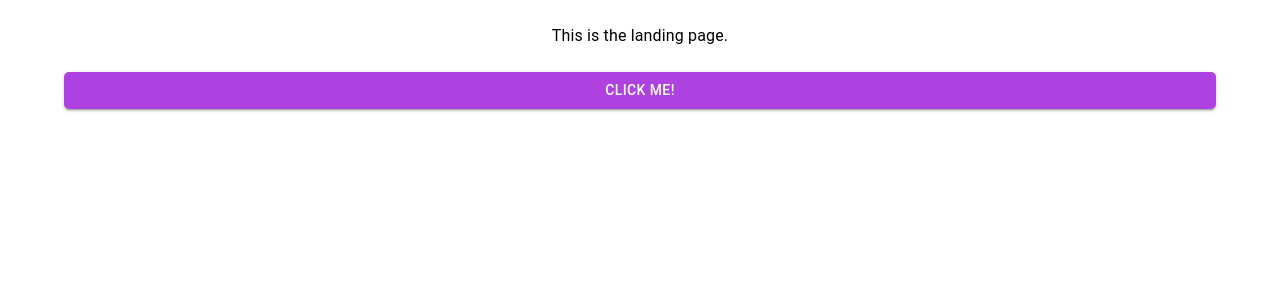
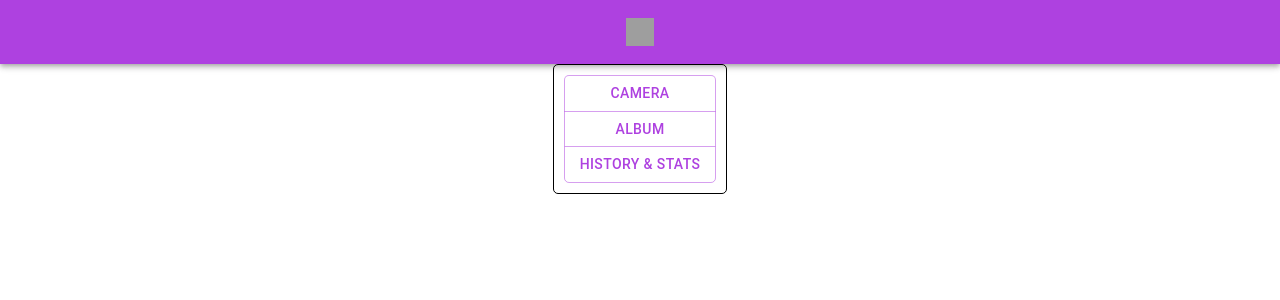
Before and after one commit to ML72/Im-Pose, a React (Vite) app: page / in a window 1280 px wide. Shown: the top 300 px of the page. Built offline with nearby package versions, Linux system fonts and the light colour scheme; grey boxes are pictures that could not be loaded.

Commit message:
setting up pages

```diff
--- a/src/App.css
+++ b/src/App.css
@@ -135,3 +135,39 @@ body {
     font-weight: 400;
     line-height: 21px;
   }
+
+  /* Home */
+  .home-button-container {
+    align-items: center;
+    margin: auto;
+    justify-content: start;
+    text-align: center;
+    height: 80%;
+
+  }
+  .home-button-group {
+    /* display: flex;
+    flex-direction: column;
+    align-items: center; */
+    padding: 10px;
+    margin: auto;
+    border: 1px solid black;
+  }
+  .home-button {
+    padding-bottom: 100px;
+  }
+
+
+  /* NavBar */
+  .navbar {
+    align-items: center;
+  }
+  .navbar-tool {
+    padding: 1rem;
+  }
+  .navbar-logo {
+    position: relative;
+    padding: 0.1rem;
+    width: 2rem;
+    height: 2rem;
+  }
--- /dev/null
+++ b/src/pages/Footer.tsx
@@ -0,0 +1,15 @@
+import React from 'react';
+import { Button, Container, Typography } from '@mui/material';
+import { useDispatch } from 'react-redux';
+
+
+const Footer: React.FC = () => {
+  const dispatch = useDispatch();
+
+
+  return (
+    <p>hello</p>
+  )
+};
+
+export default Footer;
--- a/src/pages/Home.tsx
+++ b/src/pages/Home.tsx
@@ -1,27 +1,64 @@
 import React from 'react';
-import { Button, Container, Typography } from '@mui/material';
-import { useDispatch } from 'react-redux';
+import { Button, Container, styled, Box, ButtonGroup } from '@mui/material';
 
 import CustomPage from '../components/CustomPage';
-import { setNewAlert } from '../service/alert';
+import NavBar from './Navbar';
+import Footer from './Footer';
+
+import CloudUploadIcon from '@mui/icons-material/CloudUpload';
 
 const Home: React.FC = () => {
-  const dispatch = useDispatch();
 
-  const alertHandler = () => {
-    setNewAlert(dispatch, { msg: "Hello world!" });
-  }
+const VisuallyHiddenInput = styled('input')({
+    clip: 'rect(0 0 0 0)',
+    clipPath: 'inset(50%)',
+    height: 1,
+    overflow: 'hidden',
+    position: 'absolute',
+    bottom: 0,
+    left: 0,
+    whiteSpace: 'nowrap',
+    width: 1,
+});
 
   return (
     <CustomPage>
-      <Typography align="center" variant="body1" sx={{ mt: 3, mx: 2 }}>
-        This is the landing page.
-      </Typography>
-      <Container sx={{ mt: 3 }}>
-        <Button variant="contained" fullWidth onClick={alertHandler}>
-          Click me!
-        </Button>
+      <NavBar />
+
+      <Container className='home-button-container' maxWidth="sm">
+        <ButtonGroup
+            orientation='vertical'
+            className='home-button-group'
+            variant='outlined'
+        >
+            <Button className='home-button' onClick={() => console.log("clicked")}>
+                Camera
+            </Button>
+            <Button className='home-button'>
+                Album
+            </Button>
+            <Button className='home-button'>
+                History & Stats
+            </Button>
+        </ButtonGroup>
+
+        {/* <Button
+            component="label"
+            role={undefined}
+            variant="contained"
+            tabIndex={-1}
+            startIcon={<CloudUploadIcon />}
+        >
+            Upload files
+            <VisuallyHiddenInput
+                type="file"
+                onChange={(event) => console.log(event.target.files)}
+                multiple
+            />
+        </Button> */}
       </Container>
+
+      {/* <Footer /> */}
     </CustomPage>
   )
 };
--- /dev/null
+++ b/src/pages/Navbar.tsx
@@ -0,0 +1,54 @@
+import React, { useEffect, useState } from 'react';
+import { AppBar, Button, Container, Link, Toolbar, Typography } from '@mui/material';
+import { useDispatch } from 'react-redux';
+
+import MenuIcon from '@mui/icons-material/Menu';
+
+
+const NavBar: React.FC = () => {
+
+    return (
+        <AppBar position='static' className='navbar'>
+            <Toolbar className='navbar-tool'>
+                <img
+                    className='navbar-logo'
+                    src='https://picsum.photos/100'
+                    alt='logo'
+                    onClick={() => console.log('logo clicked')}
+                />
+            </Toolbar>
+        </AppBar>
+    )
+};
+
+export default NavBar;
+
+// const [navActive, setNavActive] = useState(false);
+
+    // const toggleNav = () => {
+    //   setNavActive(!navActive);
+    // };
+
+    // const closeMenu = () => {
+    //   setNavActive(false);
+    // };
+
+    // useEffect(() => {
+    //   const handleResize = () => {
+    //     if (window.innerWidth <= 500) {
+    //       closeMenu;
+    //     }
+    //   };
+
+    //   window.addEventListener("resize", handleResize);
+
+    //   return () => {
+    //     window.removeEventListener("resize", handleResize);
+    //   };
+    // }, []);
+
+    // useEffect(() => {
+    //   if (window.innerWidth <= 1200) {
+    //     closeMenu;
+    //   }
+    // }, []);
```
Also changed, not shown: src/Themes.tsx (added, +29 -0 lines).
